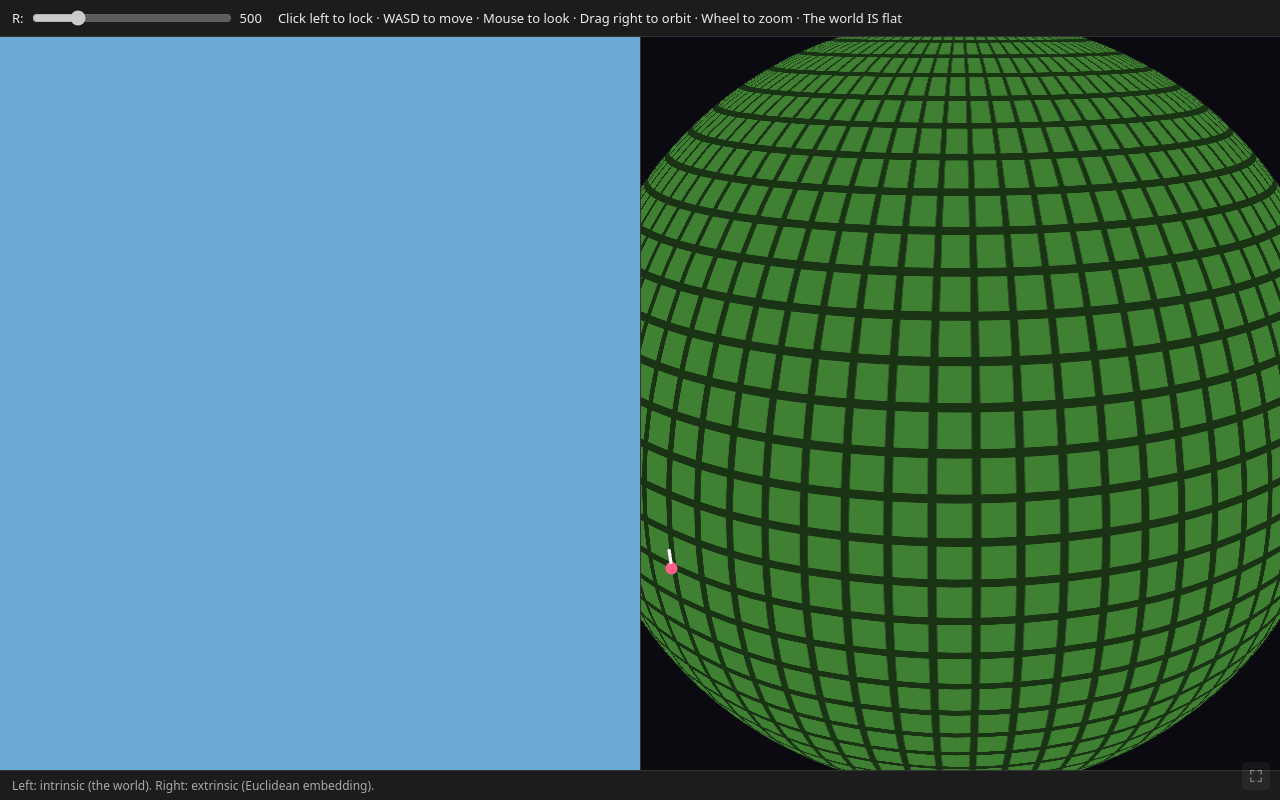
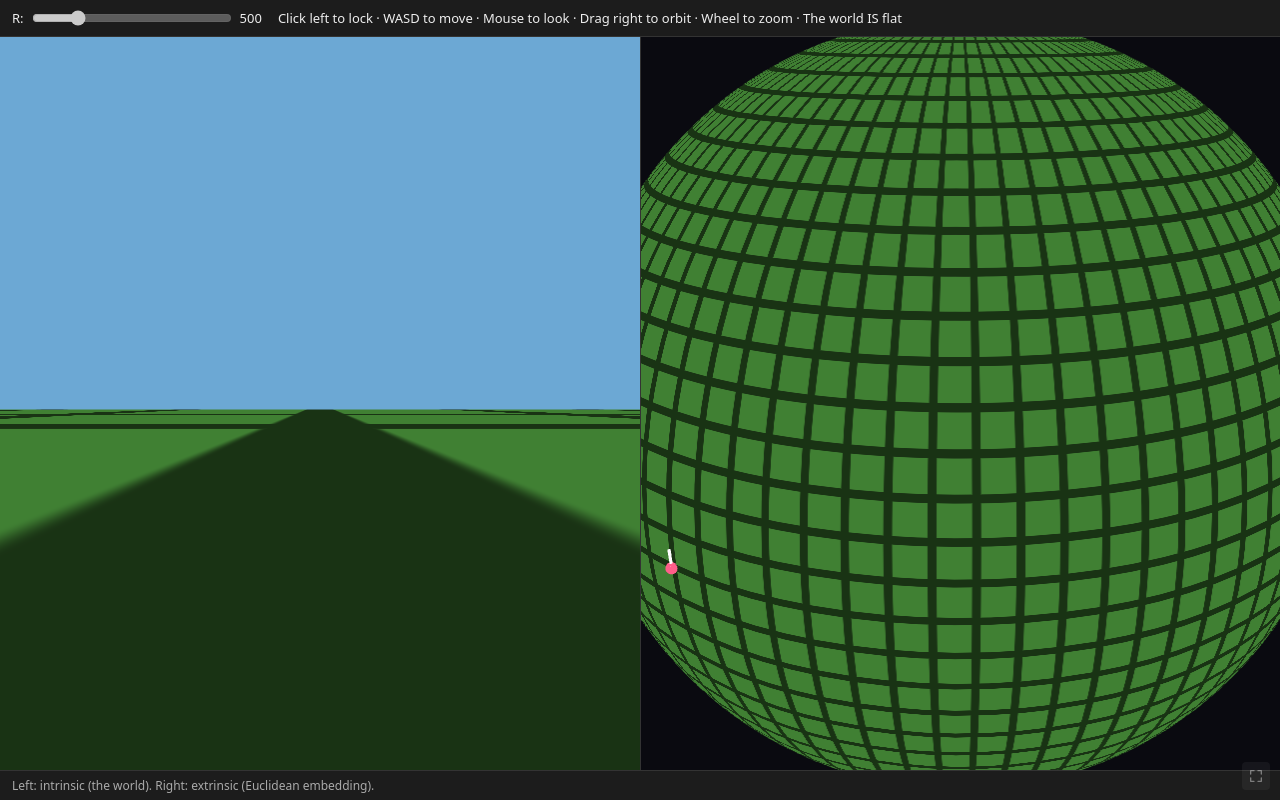
Before and after one commit to CheukHoYun/planet_engine, a plain HTML site: page 3D/index.html in a window 1280 px wide. Drawn offline with nearby package versions, Linux system fonts and the light colour scheme; animation ran at ten frames a second.

Commit message:
Fix ground patch winding so the top face is the front face
The flat ground at y=0 is viewed from above by a camera at y=EYE_HEIGHT.
The previous winding produced face normals pointing in -Y, making the
visible top face into a back face — front-face culling left the panel
blank. Reversed the per-quad winding so the normal points +Y.

```diff
--- a/3D/index.html
+++ b/3D/index.html
@@ -315,8 +315,9 @@ function buildGroundPatch() {
             const b = a + 1;
             const c = a + N;
             const d = c + 1;
-            indices[k++] = a; indices[k++] = c; indices[k++] = b;
-            indices[k++] = b; indices[k++] = c; indices[k++] = d;
+            // CCW from above (camera looks down -Y onto ground at y=0).
+            indices[k++] = a; indices[k++] = b; indices[k++] = c;
+            indices[k++] = b; indices[k++] = d; indices[k++] = c;
         }
     }
     const geo = new THREE.BufferGeometry();
```
